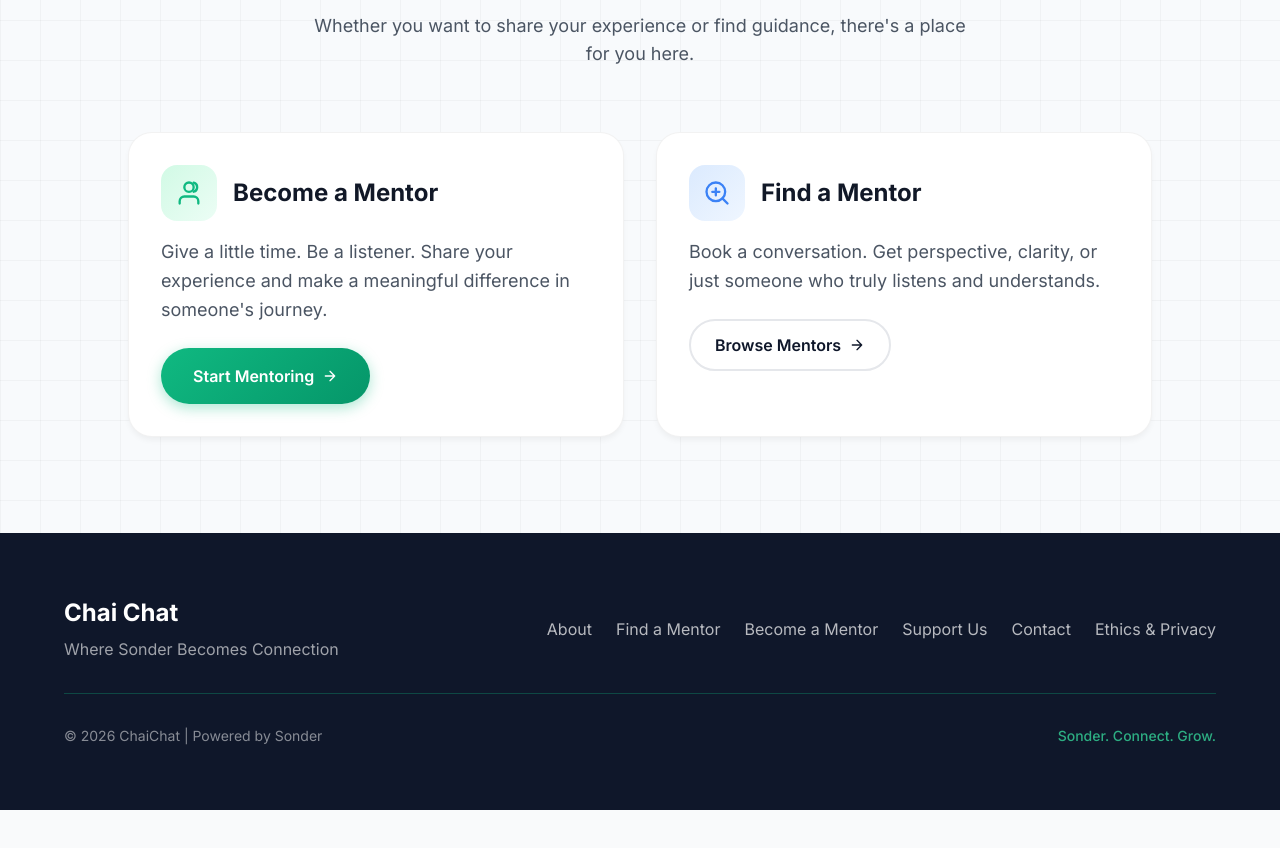
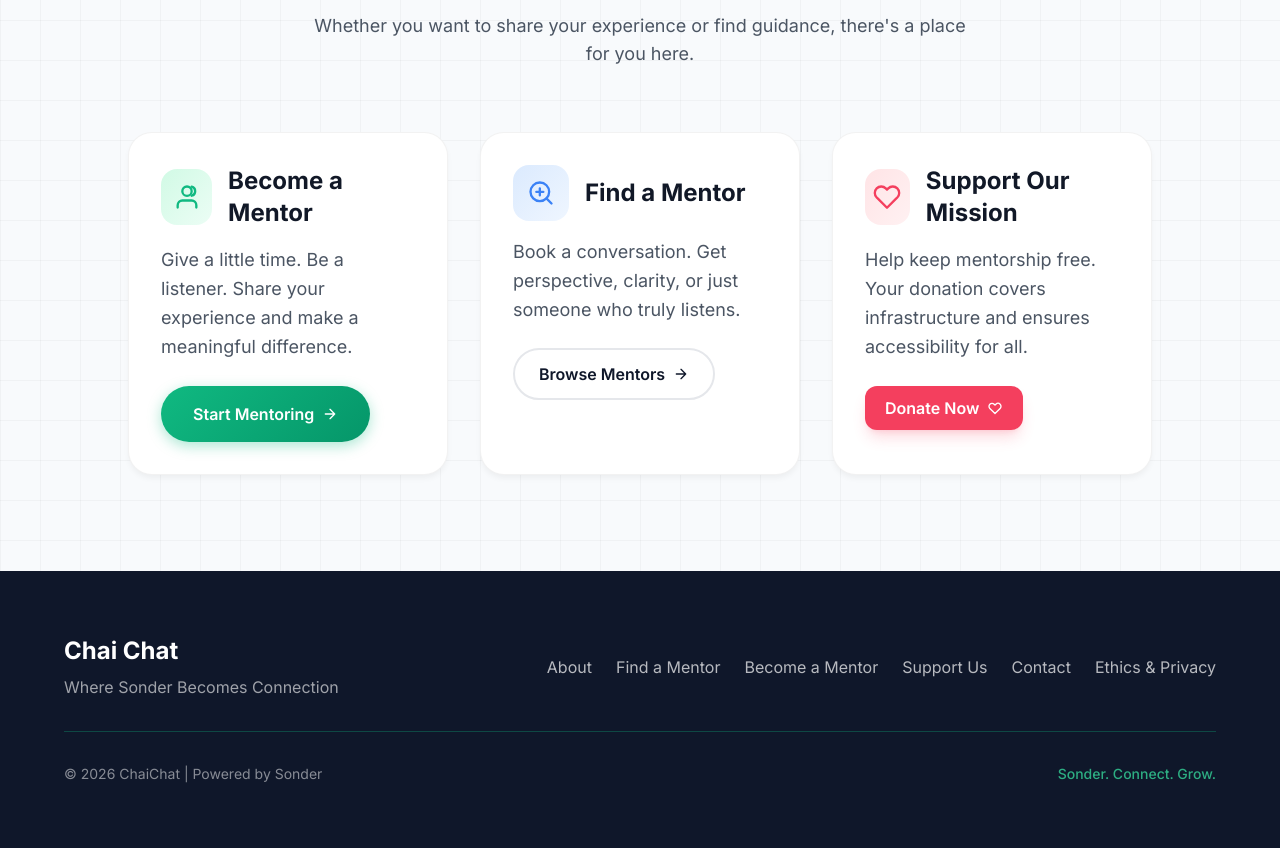
Before and after one commit to miac-design/chaiwithsonder, a Next.js app: page / in a window 1280 px wide. Shown: the part 2940-3788 px from the top of the page. Before the commit the page ends 3750 px from the top, so only its background shows below. Built offline with nearby package versions, Linux system fonts and the light colour scheme; no server answers; the database is empty.

Commit message:
Phase 10: Support Our Mission donation card on homepage

```diff
--- a/src/app/page.tsx
+++ b/src/app/page.tsx
@@ -377,7 +377,7 @@ export default function Home() {
             Whether you want to share your experience or find guidance, there's a place for you here.
           </p>
 
-          <div className="grid grid-cols-1 md:grid-cols-2 gap-8">
+          <div className="grid grid-cols-1 md:grid-cols-3 gap-8">
             {/* Become a Mentor */}
             <motion.div
               className="edron-card p-8"
@@ -395,9 +395,9 @@ export default function Home() {
                 <h3 className="text-2xl font-bold text-gray-900">Become a Mentor</h3>
               </div>
               <p className="text-gray-600 text-lg mb-6 leading-relaxed">
-                Give a little time. Be a listener. Share your experience and make a meaningful difference in someone's journey.
+                Give a little time. Be a listener. Share your experience and make a meaningful difference.
               </p>
-              <Link href="/mentor#application" className="btn-teal inline-flex items-center gap-2">
+              <Link href="/mentor/become" className="btn-teal inline-flex items-center gap-2">
                 Start Mentoring
                 <svg width="16" height="16" viewBox="0 0 24 24" fill="none" stroke="currentColor" strokeWidth="2">
                   <path d="M5 12h14M12 5l7 7-7 7" strokeLinecap="round" strokeLinejoin="round" />
@@ -422,12 +422,37 @@ export default function Home() {
                 <h3 className="text-2xl font-bold text-gray-900">Find a Mentor</h3>
               </div>
               <p className="text-gray-600 text-lg mb-6 leading-relaxed">
-                Book a conversation. Get perspective, clarity, or just someone who truly listens and understands.
+                Book a conversation. Get perspective, clarity, or just someone who truly listens.
               </p>
               <Link href="/mentor" className="btn-secondary inline-flex items-center gap-2">
                 Browse Mentors
                 <svg width="16" height="16" viewBox="0 0 24 24" fill="none" stroke="currentColor" strokeWidth="2">
                   <path d="M5 12h14M12 5l7 7-7 7" strokeLinecap="round" strokeLinejoin="round" />
+                </svg>
+              </Link>
+            </motion.div>
+
+            {/* Support Our Mission */}
+            <motion.div
+              className="edron-card p-8"
+              whileHover={{ y: -8 }}
+              transition={{ type: "spring", stiffness: 300 }}
+            >
+              <div className="flex items-center gap-4 mb-4">
+                <div className="w-14 h-14 rounded-2xl bg-gradient-to-br from-rose-100 to-rose-50 flex items-center justify-center">
+                  <svg width="28" height="28" viewBox="0 0 24 24" fill="none" stroke="#F43F5E" strokeWidth="2">
+                    <path d="M20.84 4.61a5.5 5.5 0 0 0-7.78 0L12 5.67l-1.06-1.06a5.5 5.5 0 0 0-7.78 7.78l1.06 1.06L12 21.23l7.78-7.78 1.06-1.06a5.5 5.5 0 0 0 0-7.78z" strokeLinecap="round" strokeLinejoin="round" />
+                  </svg>
+                </div>
+                <h3 className="text-2xl font-bold text-gray-900">Support Our Mission</h3>
+              </div>
+              <p className="text-gray-600 text-lg mb-6 leading-relaxed">
+                Help keep mentorship free. Your donation covers infrastructure and ensures accessibility for all.
+              </p>
+              <Link href="/donate" className="inline-flex items-center gap-2 px-5 py-2.5 rounded-xl font-semibold bg-rose-500 text-white hover:bg-rose-600 transition shadow-lg shadow-rose-500/20">
+                Donate Now
+                <svg width="16" height="16" viewBox="0 0 24 24" fill="none" stroke="currentColor" strokeWidth="2">
+                  <path d="M4.318 6.318a4.5 4.5 0 000 6.364L12 20.364l7.682-7.682a4.5 4.5 0 00-6.364-6.364L12 7.636l-1.318-1.318a4.5 4.5 0 00-6.364 0z" strokeLinecap="round" strokeLinejoin="round" />
                 </svg>
               </Link>
             </motion.div>
```
